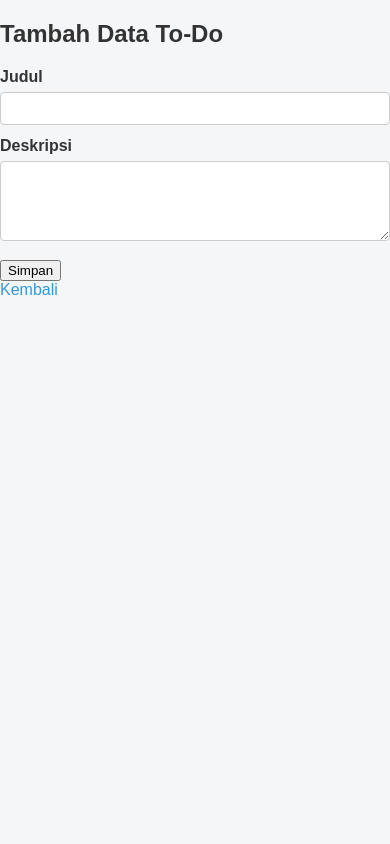
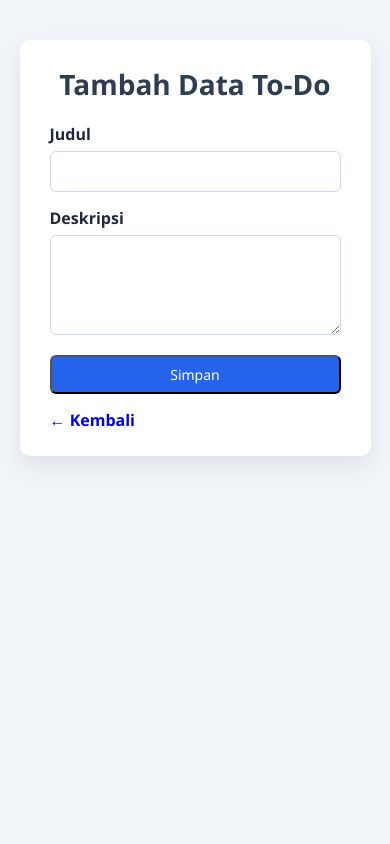
Before and after one commit to komangji/todo-list-backend, a PHP site: page /create.php in a window 390 px wide. Run offline with PHP 8.4, Linux system fonts and the light colour scheme.

Commit message:
Menambahkan class bagian html & perbaiki style.css

```diff
--- a/public/create.php
+++ b/public/create.php
@@ -1,4 +1,5 @@
 <?php
+
 // Memanggil koneksi database
 require_once '../config/database.php';
 
@@ -10,12 +11,11 @@ $todo = new Todo($conn);
 
 // Proses simpan data todo baru
 if (isset($_POST['submit'])) {
-    $todo->insert($_POST);   // ← FIX DI SINI
+    $todo->insert($_POST);
     header("Location: index.php");
     exit;
 }
 ?>
-
 <!DOCTYPE html>
 <html lang="id">
 <head>
@@ -25,19 +25,33 @@ if (isset($_POST['submit'])) {
 </head>
 <body>
 
+<div class="container">
+
+    <div class="header">
         <h2>Tambah Data To-Do</h2>
+    </div>
 
     <form method="POST">
+
+        <div class="form-group">
             <label>Judul</label>
             <input type="text" name="title" required>
+        </div>
 
+        <div class="form-group">
             <label>Deskripsi</label>
             <textarea name="description" required></textarea>
+        </div>
 
-    <button type="submit" name="submit">Simpan</button>
+        <button type="submit" name="submit" class="btn btn-primary">
+            Simpan
+        </button>
+
     </form>
 
-<a href="index.php">Kembali</a>
+    <a href="index.php" class="back-link">← Kembali</a>
+
+</div>
 
 </body>
 </html>
--- a/public/css/style.css
+++ b/public/css/style.css
@@ -1,124 +1,237 @@
-/* RESET DASAR */
+/* RESET */
 * {
+  margin: 0;
+  padding: 0;
   box-sizing: border-box;
-  font-family: Arial, Helvetica, sans-serif;
+  font-family: "Segoe UI", Arial, sans-serif;
 }
 
+/* BODY */
 body {
-  margin: 0;
-  padding: 0;
-  background-color: #f4f6f8;
-  color: #333;
+  background: #f1f5f9;
+  min-height: 100vh;
+  padding: 40px 0;
+  color: #1e293b;
 }
 
-/* WRAPPER */
+/* WRAPPER UTAMA */
 .container {
   width: 90%;
   max-width: 1000px;
-  margin: 40px auto;
+  margin: auto;
   background: #ffffff;
-  padding: 25px;
-  border-radius: 8px;
-  box-shadow: 0 4px 10px rgba(0,0,0,0.1);
+  padding: 25px 30px;
+  border-radius: 10px;
+  box-shadow: 0 10px 25px rgba(0,0,0,0.08);
 }
 
-/* JUDUL */
-h1, h2 {
+/* HEADER */
+.header {
+  display: flex;
+  justify-content: center;
+  flex-direction: column;
+  align-items: center;
   margin-bottom: 20px;
+  gap: 10px;
+}
+
+.header h1,
+.header h2 {
+  text-align: center;
+  font-size: 28px;
 }
 
 /* LINK & BUTTON */
 a {
   text-decoration: none;
-  color: #3498db;
+  font-weight: 600;
 }
 
 .btn {
-  display: inline-block;
-  padding: 8px 14px;
-  border-radius: 5px;
-  color: #fff;
+  padding: 8px 16px;
+  border-radius: 6px;
   font-size: 14px;
-  border: none;
   cursor: pointer;
 }
 
-.btn-primary { background: #3498db; }
-.btn-warning { background: #f39c12; }
-.btn-danger  { background: #e74c3c; }
-.btn-success { background: #2ecc71; }
+.btn-primary {
+  background: #2563eb;
+  color: white;
+}
 
-.btn:hover {
-  opacity: 0.85;
+.btn-primary:hover {
+  background: #1e40af;
+}
+
+.btn-danger {
+  color: #dc2626;
+}
+
+.btn-danger:hover {
+  text-decoration: underline;
+}
+
+.btn-success {
+  color: #16a34a;
 }
 
 /* TABLE */
 table {
   width: 100%;
   border-collapse: collapse;
+  margin-top: 15px;
+}
+
+thead {
+  background: #2563eb;
+  color: white;
+}
+
+th, td {
+  padding: 12px;
+  text-align: left;
+}
+
+tbody tr {
+  border-bottom: 1px solid #e5e7eb;
+}
+
+tbody tr:hover {
+  background: #f8fafc;
+}
+
+/* CHECKBOX */
+input[type="checkbox"] {
+  transform: scale(1.2);
+}
+
+/* STATUS */
+.status {
+  font-weight: bold;
+}
+
+.status.pending {
+  color: #ca8a04;
+}
+
+.status.done {
+  color: #16a34a;
+}
+
+/* FORM */
+form {
   margin-top: 20px;
 }
 
-table th {
-  background: #3498db;
-  color: white;
-  padding: 10px;
-  text-align: left;
+.form-group {
+  margin-bottom: 15px;
 }
 
-table td {
-  padding: 10px;
-  border-bottom: 1px solid #ddd;
+label {
+  display: block;
+  margin-bottom: 6px;
+  font-weight: 600;
 }
 
-table tr:hover {
-  background: #f1f1f1;
+input[type="text"],
+textarea {
+  width: 100%;
+  padding: 10px;
+  border-radius: 6px;
+  border: 1px solid #cbd5f5;
+  font-size: 14px;
 }
 
-/* FORM */
-form label {
-  display: block;
-  margin-top: 12px;
-  font-weight: bold;
+textarea {
+  resize: vertical;
+  min-height: 100px;
 }
 
-form input,
-form textarea,
-form select {
-  width: 100%;
-  padding: 8px;
-  margin-top: 6px;
-  border-radius: 4px;
-  border: 1px solid #ccc;
+/* FOOTER LINK */
+.back-link {
+  margin-top: 15px;
+  display: inline-block;
 }
 
-form textarea {
-  resize: vertical;
-  min-height: 80px;
+
+/* =========================
+   EDIT PAGE STYLE
+========================= */
+
+/* Judul edit */
+.container h2 {
+  text-align: center;
+  color: #2c3e50;
 }
 
-form button {
-  margin-top: 15px;
+/* Card khusus edit */
+.form-card {
+  margin-top: 20px;
 }
 
-/* STATUS BADGE */
-.status {
-  padding: 4px 10px;
-  border-radius: 12px;
-  font-size: 12px;
-  color: white;
+/* Input focus effect */
+.form-group input:focus,
+.form-group textarea:focus,
+.form-group select:focus {
+  outline: none;
+  border-color: #4f93d2;
+  box-shadow: 0 0 0 2px rgba(79, 147, 210, 0.2);
 }
 
-.status.pending {
-  background: #f39c12;
+/* Select status lebih rapi */
+.form-group select {
+  width: 100%;
+  padding: 10px;
+  border-radius: 6px;
+  border: 1px solid #cbd5f5;
+  font-size: 14px;
+  cursor: pointer;
 }
 
-.status.done {
-  background: #2ecc71;
+/* Tombol action edit */
+.form-action {
+  display: flex;
+  justify-content: space-between;
+  align-items: center;
+  margin-top: 20px;
+  gap: 10px;
 }
 
-/* ACTION LINK */
-.action a {
-  margin-right: 6px;
-  font-weight: bold;
+/* Hover efek tombol simpan */
+.btn-primary {
+  transition: background 0.2s ease, transform 0.1s ease;
 }
+
+.btn-primary:hover {
+  transform: translateY(-1px);
+}
+
+/* Hover tombol kembali */
+.btn-secondary {
+  padding: 8px 16px;
+  border-radius: 6px;
+  font-size: 14px;
+  background: #e2e8f0;
+  color: #1e293b;
+  text-decoration: none;
+}
+
+.btn-secondary:hover {
+  background: #cbd5e1; }
+
+/* Responsive edit page */
+@media (max-width: 600px) {
+  .form-card {
+    padding: 20px;
+  }
+
+  .form-action {
+    flex-direction: column;
+  }
+
+  .btn-primary,
+  .btn-secondary {
+    width: 100%;
+    text-align: center;
+  }
+}
```
Also changed, not shown: public/edit.php (+28 -11 lines), public/index.php (+21 -17 lines). Lines whose indentation alone changed are shown as unchanged.
